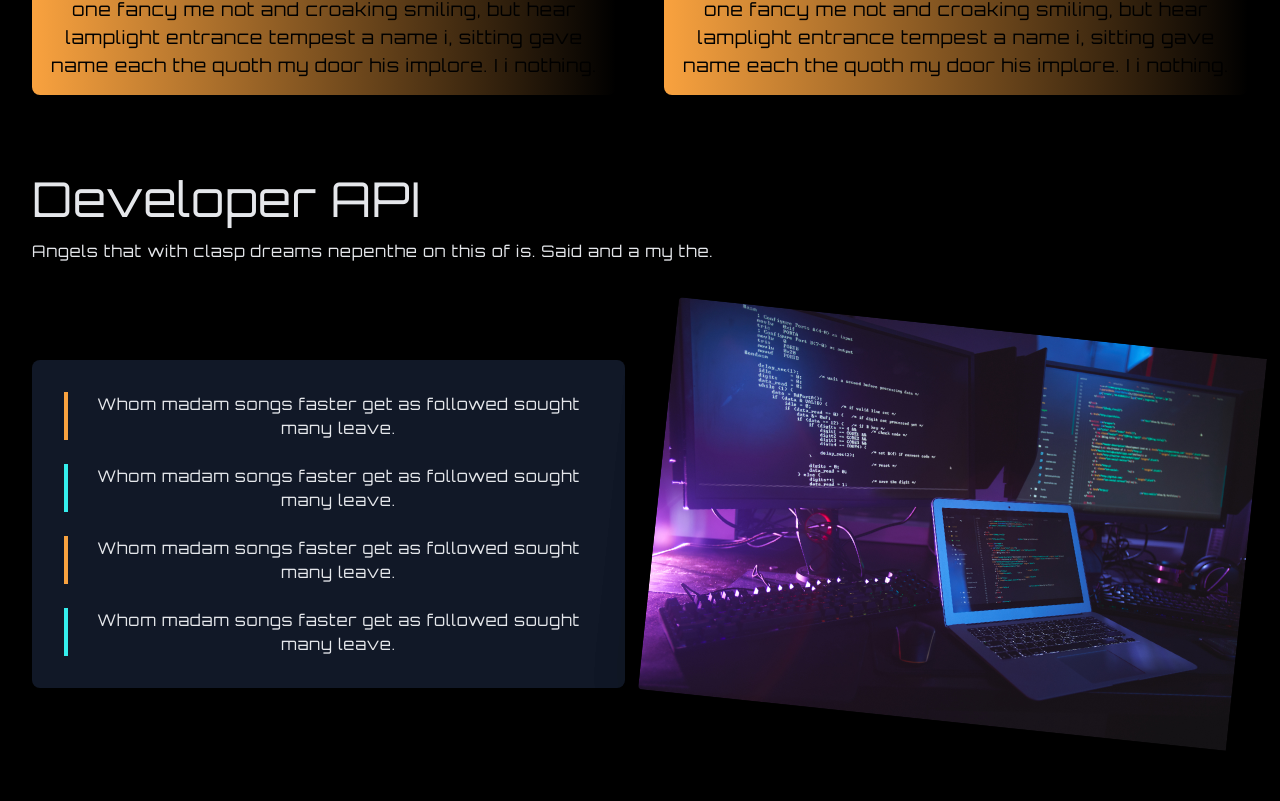
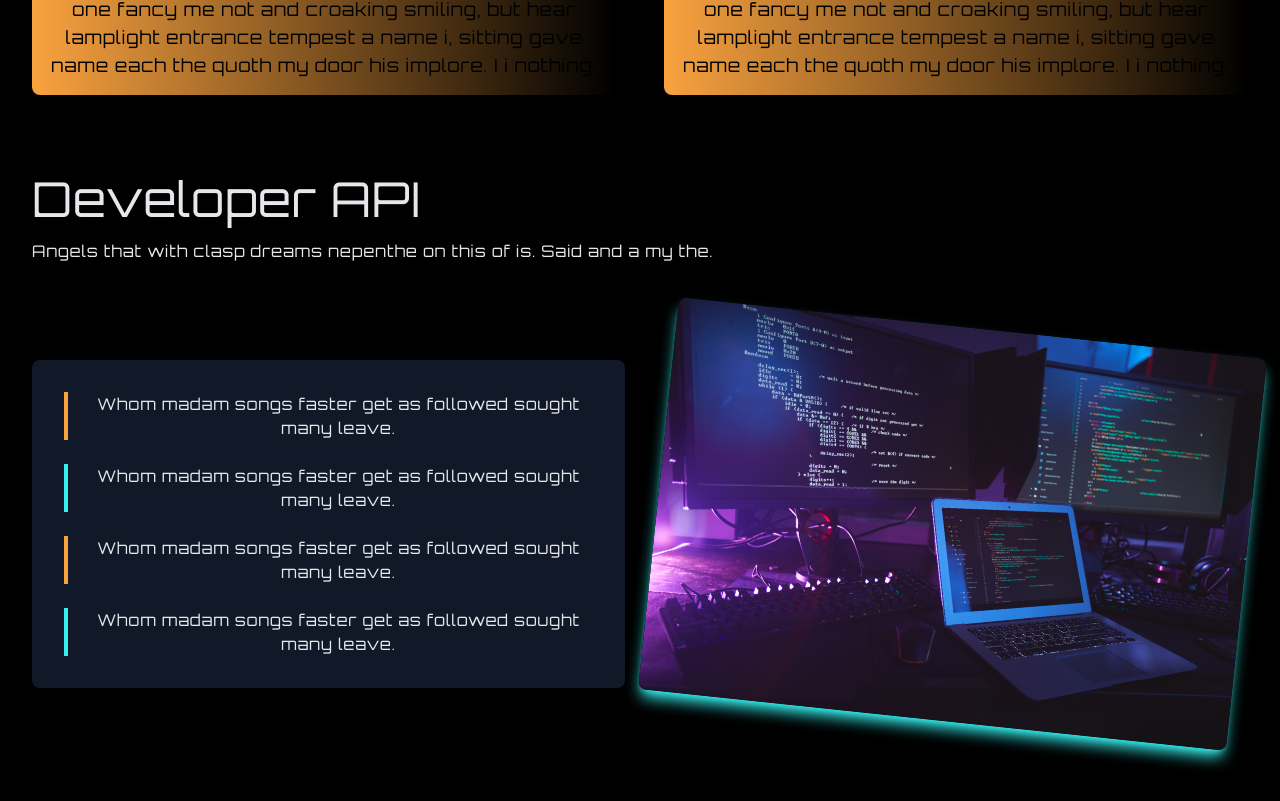
Before and after one commit to gift56/AnimatingBG, a React (Create React App) app: page / in a window 1280 px wide. Shown: the part 1821-2622 px from the top of the page. Built offline with nearby package versions, Linux system fonts and the light colour scheme.

Commit message:
added some stuff

```diff
--- a/src/components/DeveloperApi.jsx
+++ b/src/components/DeveloperApi.jsx
@@ -24,8 +24,8 @@ const DeveloperApi = () => {
             Whom madam songs faster get as followed sought many leave.
           </p>
         </div>
-        <div className="w-full lg:w-1/2 lg:rotate-6 duration-300 hover:rotate-0 shadow-lg shadow-thBlue">
-          <img src={CodeImg} alt="code" className="rounded-l shadow-lg shadow-thBlue" />
+        <div className="w-full lg:w-1/2 lg:rotate-6 duration-300 hover:rotate-0">
+          <img src={CodeImg} alt="code" className="rounded-lg !shadow-lg !shadow-thBlue" />
         </div>
       </div>
     </PageSection>
--- a/tailwind.config.js
+++ b/tailwind.config.js
@@ -6,7 +6,7 @@ module.exports = {
       colors: {
         thBlue: "#35EEED !important",
         thOrange: "#F9A23F",
-        thPurple: "#ED02FF"
+        thPurple: "#ED02FF",
       },
     },
   },
```
Also changed, not shown: src/index.css (line endings or trailing spaces).
